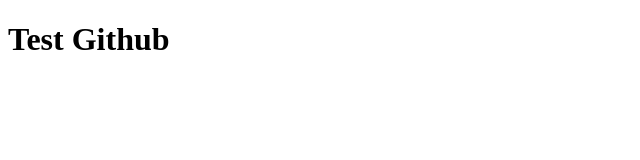
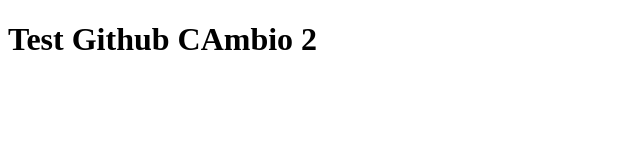
Before and after one commit to achulin/ProyectoUno, a plain HTML site: page Webuno/Webuno/Index.html in a window 1280 px wide. Shown: the whole page, without its empty margins (0-640 px from the left). Drawn offline with Linux system fonts and the light colour scheme.

Commit message:
Segundo cambio

```diff
--- a/Webuno/Webuno/Index.html
+++ b/Webuno/Webuno/Index.html
@@ -5,6 +5,6 @@
     <title></title>
 </head>
 <body>
-    <h1>Test Github </h1>
+    <h1>Test Github CAmbio 2 </h1>
 </body>
 </html>
```
